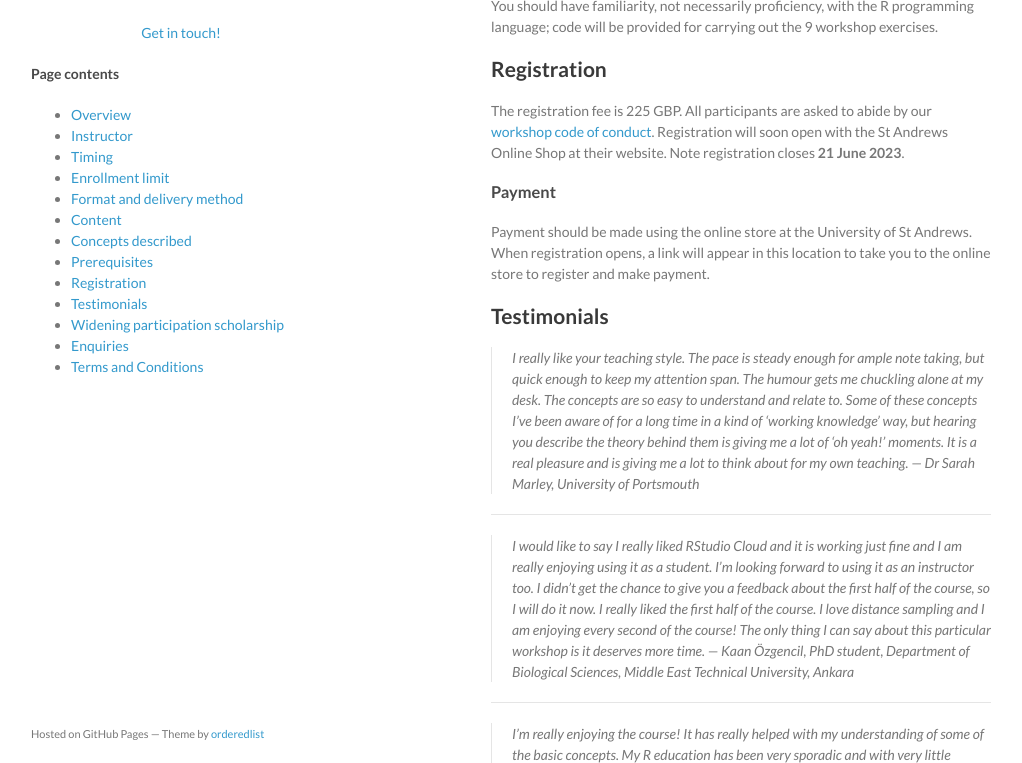
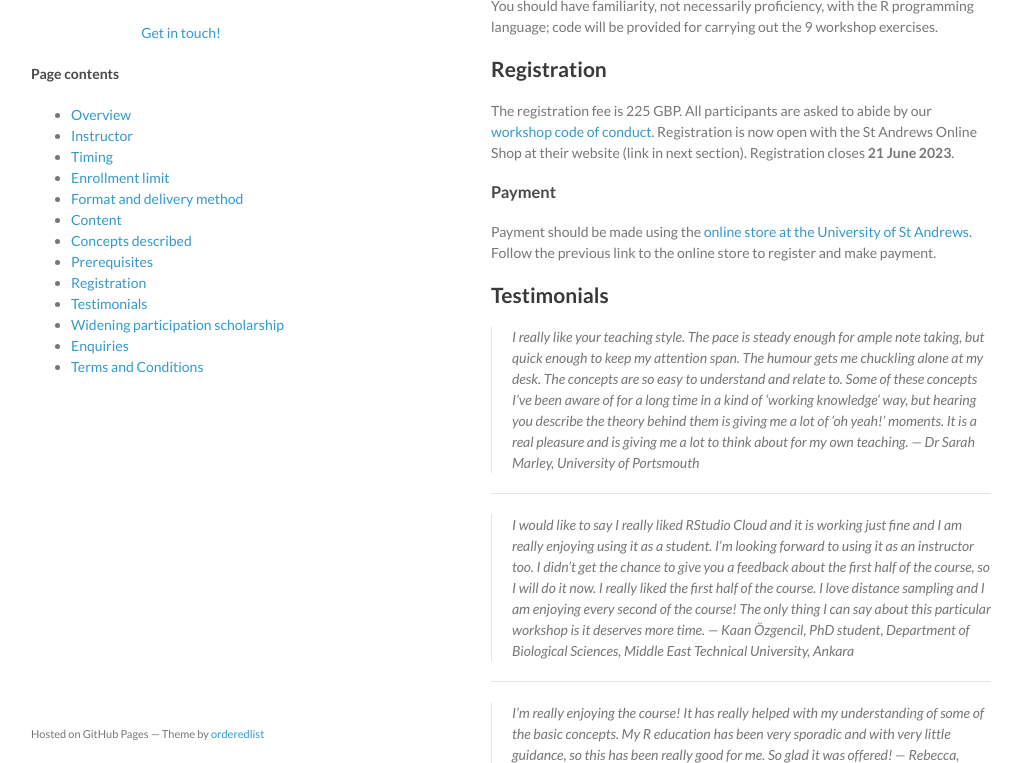
Before and after one commit to distanceworkshops/distanceworkshops.github.io, a Jekyll site: the page built from intro-jul-2023.md, in a window 1280 px wide and 900 px high, scrolled down 1873 px, cut to the strip 137-900 px from the top of the window. Shown: the whole strip, without its empty margins (129-1151 px from the left). Built offline with Jekyll 4.4.1, drawn with Linux system fonts in a browser that asks for light colours.

Commit message:
Update intro-jul-2023.md
link to online shop

```diff
--- a/intro-jul-2023.md
+++ b/intro-jul-2023.md
@@ -59,10 +59,10 @@ Distance sampling concepts to be discussed include:
 You should have familiarity, not necessarily proficiency, with the R programming language; code will be provided for carrying out the 9 workshop exercises.
 
 ## Registration
-The registration fee is 225 GBP. All participants are asked to abide by our [workshop code of conduct](code-of-conduct). Registration will soon open with the St Andrews Online Shop at their website. Note registration closes **21 June 2023**.
+The registration fee is 225 GBP. All participants are asked to abide by our [workshop code of conduct](code-of-conduct). Registration is now open with the St Andrews Online Shop at their website (link in next section). Registration closes **21 June 2023**.
 
 ### Payment
-Payment should be made using the online store at the University of St Andrews. When registration opens, a link will appear in this location to take you to the online store to register and make payment.
+Payment should be made using the [online store at the University of St Andrews](https://onlineshop.st-andrews.ac.uk/conferences-and-events/events/creem/online-live-workshop-introductory-distance-sampling-10th-21st-july-2023). Follow the previous link to the online store to register and make payment.
 
 ## Testimonials
 > I really like your teaching style. The pace is steady enough for ample note taking, but quick enough to keep my attention span. The humour gets me chuckling alone at my desk. The concepts are so easy to understand and relate to. Some of these concepts I’ve been aware of for a long time in a kind of ‘working knowledge’ way, but hearing you describe the theory behind them is giving me a lot of ‘oh yeah!’ moments. It is a real pleasure and is giving me a lot to think about for my own teaching.  — Dr Sarah Marley, <em>University of Portsmouth</em>
```
